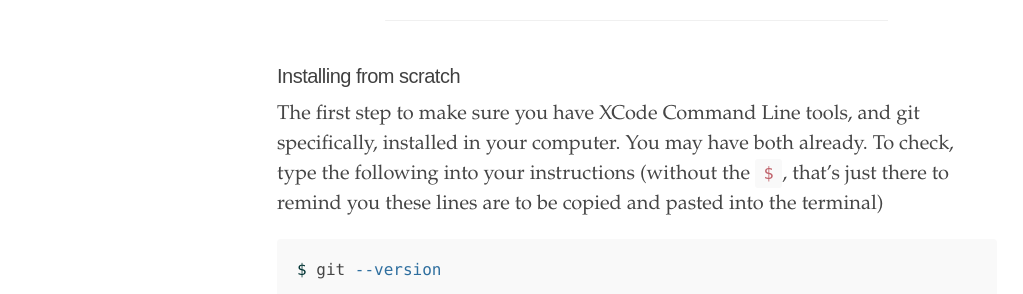
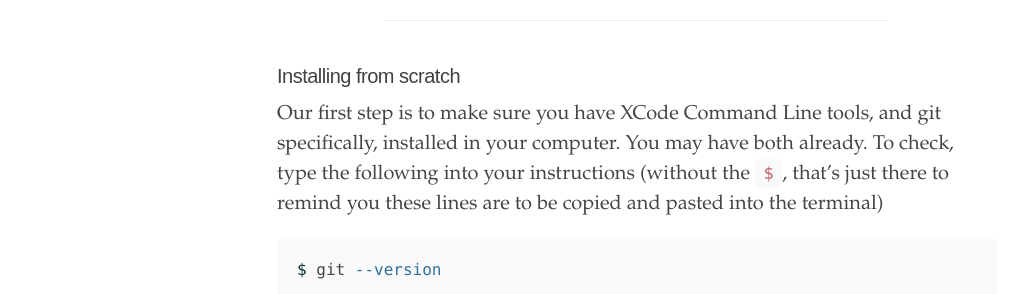
Before and after one commit to minicomp/ed, a Jekyll site: the page built from documentation.md, in a window 1280 px wide and 900 px high, scrolled down 2822 px. Shown: the part 156-450 px from the top of the window, without its empty margins (3-1026 px from the left). Built offline with Jekyll 4.4.1, drawn with Linux system fonts in a browser that asks for light colours.

Commit message:
tiny edit

```diff
--- a/documentation.md
+++ b/documentation.md
@@ -62,7 +62,7 @@ If at any point during this process you had an error you could not resolve, move
 
 ### Installing from scratch
 
-The first step to make sure you have XCode Command Line tools, and git specifically, installed in your computer. You may have both already. To check, type the following into your instructions (without the `$`, that's just there to remind you these lines are to be copied and pasted into the terminal)
+Our first step is to make sure you have XCode Command Line tools, and git specifically, installed in your computer. You may have both already. To check, type the following into your instructions (without the `$`, that's just there to remind you these lines are to be copied and pasted into the terminal)
 
 ~~~ bash
 $ git --version
```
